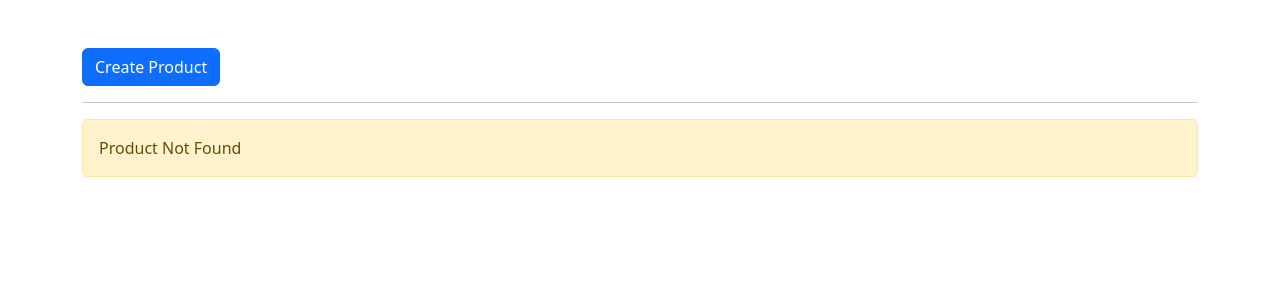
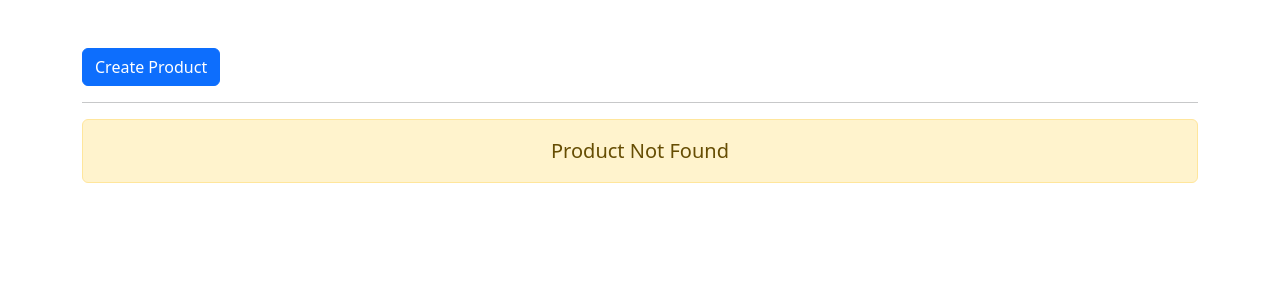
Before and after one commit to tuncaydemr/Products-Table, a PHP site: page / in a window 1280 px wide. Shown: the top 300 px of the page. Run offline with PHP 8.4, Linux system fonts and the light colour scheme; data that the repository does not hold is empty.

Commit message:
Update no-product.php

```diff
--- a/includes/no-product.php
+++ b/includes/no-product.php
@@ -1 +1 @@
-<div class="alert alert-warning">Product Not Found</div>
+<div class="alert alert-warning d-flex justify-content-center fs-5">Product Not Found</div>
```
